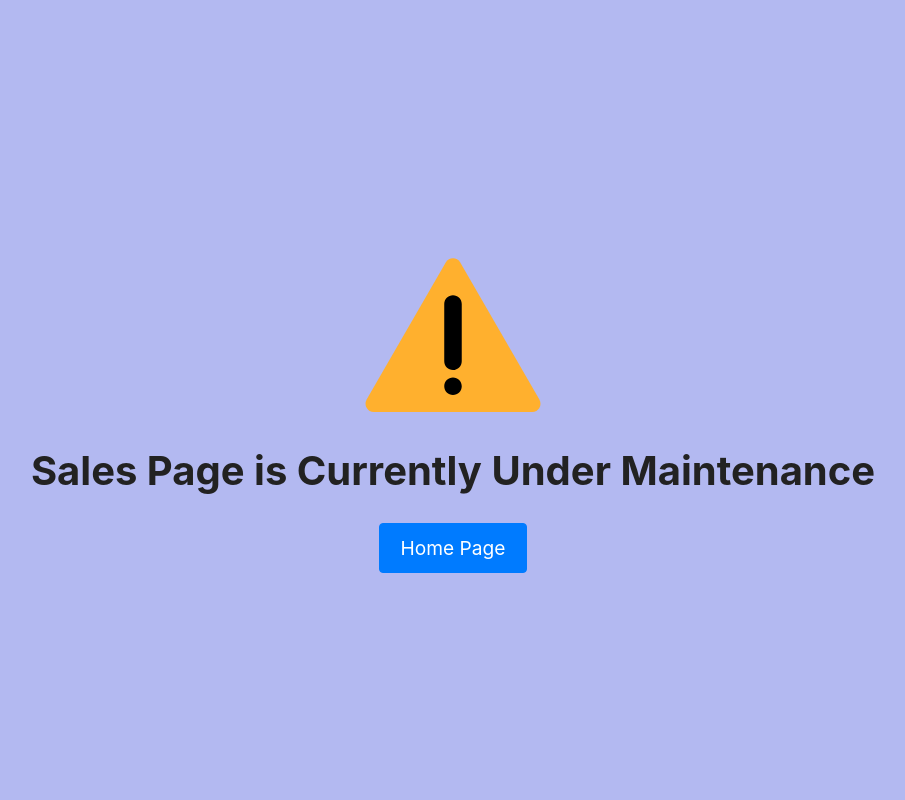
After one commit to Solomonwest/Datacom-Inventory-management, a Flask app: page /sell in a window 1280 px wide. The commit adds this page. Shown: the whole page, without its empty margins (187-1092 px from the left). Run offline with Flask 3, Linux system fonts and the light colour scheme; some libraries are stand-ins or nearby versions.

Commit message:
The West Touch, You know this tinz naw LOL

```diff
--- a/app.py
+++ b/app.py
@@ -18,6 +18,10 @@ mysql = MySQL(app)
 @app.route('/')
 def landing():
     return render_template('landing.html')
+
+@app.route('/sell')
+def sell():
+    return render_template('sell.html',)
 
 # dannii pushes
 @app.route('/home')
--- a/templates/index.html
+++ b/templates/index.html
@@ -114,7 +114,7 @@
                 <a href="{{ url_for('edit', id=drink[0]) }}" class="btn btn-warning btn-sm">Edit</a>
 
                 <!-- Delete Button -->
-                <a href="{{ url_for('delete', id=drink[0]) }}"
+                <a href="#"
                    class="btn btn-danger btn-sm"
                    onclick="return confirm('Are you sure you want to delete  {{ drink[1] }}?');">
                    Delete
@@ -167,7 +167,7 @@
                 <a href="{{ url_for('edit_beverages', id=beverage[0]) }}" class="btn btn-warning btn-sm">Edit</a>
 
                 <!-- Delete Button -->
-                <a href="{{url_for('delete_beverages', id=beverage[0]) }}"
+                <a href="#"
                    class="btn btn-danger btn-sm"
                    onclick="return confirm('Are you sure you want to delete {{beverage[1]}}?');">
                    Delete
@@ -220,7 +220,7 @@
                 <a href="{{ url_for('edit_utensills', id=utensill[0]) }}" class="btn btn-warning btn-sm">Edit</a>
 
                 <!-- Delete Button -->
-                <a href="{{ url_for('delete_utensills', id=utensill[0]) }}"
+                <a href="#"
                    class="btn btn-danger btn-sm"
                    onclick="return confirm('Are you sure you want to delete this drink?');">
                    Delete
--- a/templates/landing.html
+++ b/templates/landing.html
@@ -38,7 +38,7 @@
   <!-- Hidden Content (appears after 10s) -->
   <div id="main-content">
     <h2>Inventory Management.</h2>
-    <a href="#" class="btn btn-primary">Enter App</a>
+    <a href="{{ url_for('index') }}" class="btn btn-primary">Enter App</a>
   </div>
 
   <script>
--- /dev/null
+++ b/templates/sell.html
@@ -0,0 +1,47 @@
+<!DOCTYPE html>
+<html lang="en">
+<head>
+    <meta charset="UTF-8">
+    <meta name="viewport" content="width=device-width, initial-scale=1.0">
+    <title>Under Maintenance</title>
+
+    <link rel="stylesheet" href="https://stackpath.bootstrapcdn.com/bootstrap/4.5.2/css/bootstrap.min.css">
+
+    <style>
+        body, html {
+            height: 100%;
+            margin: 0;
+            background-color: #b3b9f1;
+            display: flex;
+            justify-content: center;
+            align-items: center;
+            flex-direction: column;
+            text-align: center;
+        }
+
+        .img {
+            width: 200px;
+            max-width: 60%;
+            margin-bottom: 20px;
+        }
+
+        .btn-primary {
+            margin-top: 20px;
+            padding: 10px 20px;
+            font-size: 1.2rem;
+        }
+
+        h1 {
+            font-weight: bold;
+            color: #222;
+        }
+    </style>
+</head>
+<body>
+
+    <img src="/static/warning.svg" class="img" alt="Warning Image">
+    <h1>Sales Page is Currently Under Maintenance</h1>
+    <a href="{{ url_for('index') }}" class="btn btn-primary">Home Page</a>
+
+</body>
+</html>
```
